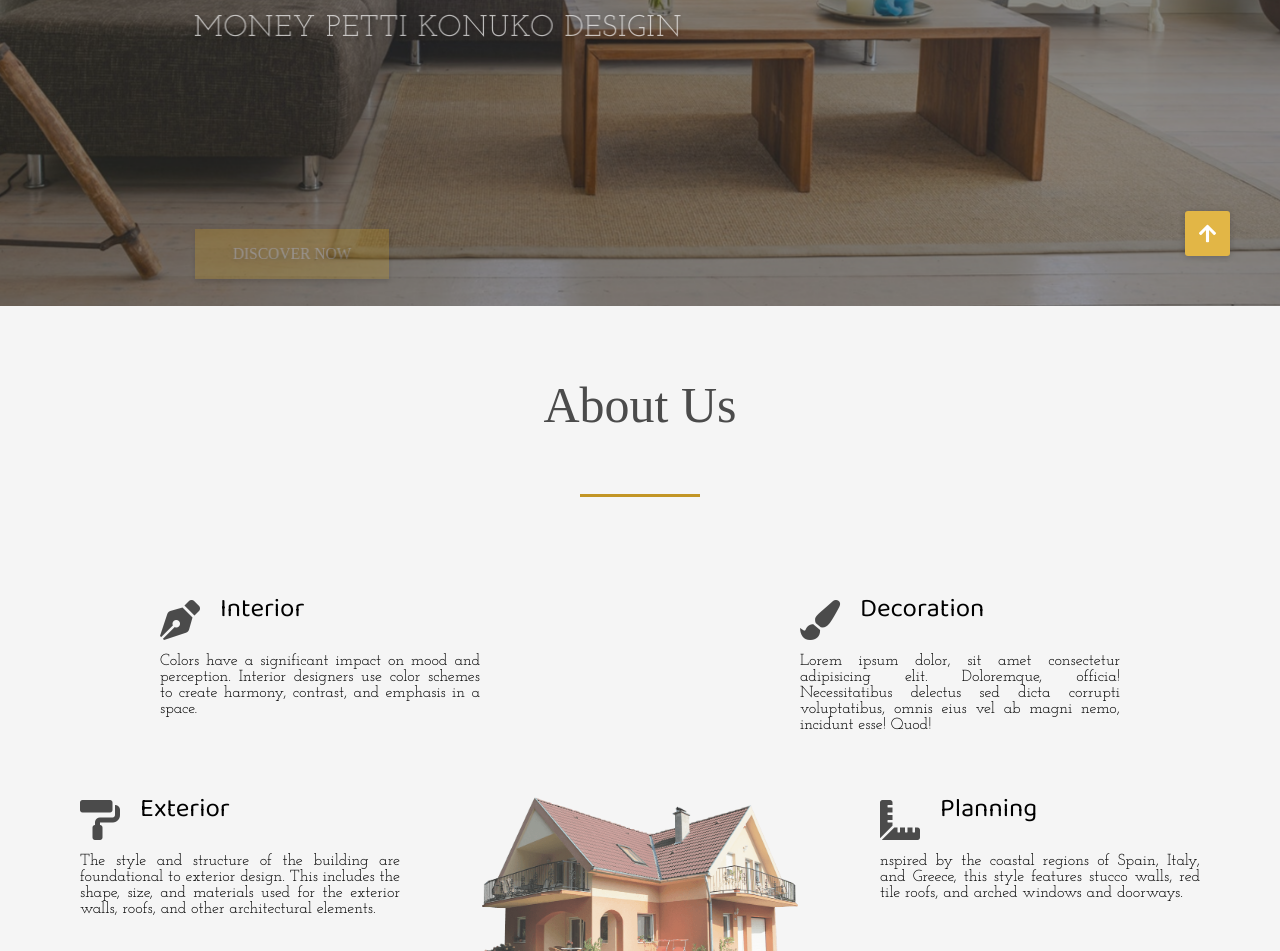
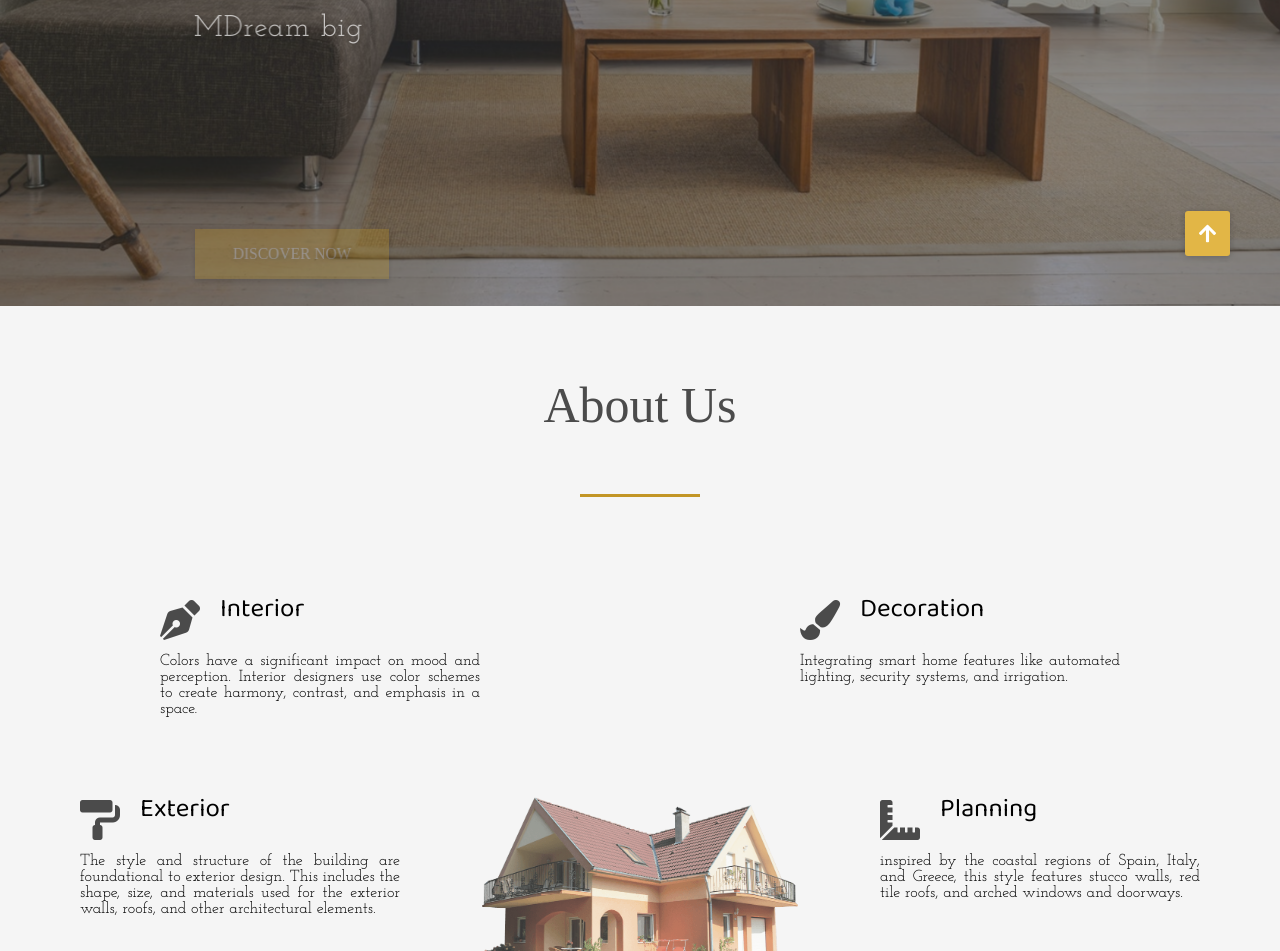
Before and after one commit to abandalapati/architect, a plain HTML site: page index.html in a window 1280 px wide. Shown: the part 494-1445 px from the top of the page. Drawn offline with nearby package versions, Linux system fonts and the light colour scheme; a web font is replaced by a local one.

Commit message:
index.html

```diff
--- a/index.html
+++ b/index.html
@@ -41,7 +41,7 @@
         </div>
         <div class="banner">
           <h1>Architecture & Interior Design</h1>
-          <p>MONEY PETTI KONUKO DESIGIN </p>
+          <p>MDream big </p>
           <button>Discover now</button>
         </div>
       </header>
@@ -116,9 +116,7 @@
               <h3>Decoration</h3>
             </div>
             <p class="service-text">
-              Lorem ipsum dolor, sit amet consectetur adipisicing elit.
-              Doloremque, officia! Necessitatibus delectus sed dicta corrupti
-              voluptatibus, omnis eius vel ab magni nemo, incidunt esse! Quod!
+              Integrating smart home features like automated lighting, security systems, and irrigation.
             </p>
           </div>
           <div class="service">
@@ -127,7 +125,7 @@
               <h3>Planning</h3>
             </div>
             <p class="service-text">
-              nspired by the coastal regions of Spain, Italy, and Greece, this style
+              inspired by the coastal regions of Spain, Italy, and Greece, this style
 	 features stucco walls, red tile roofs, and arched windows and doorways.
             </p>
           </div>
```
